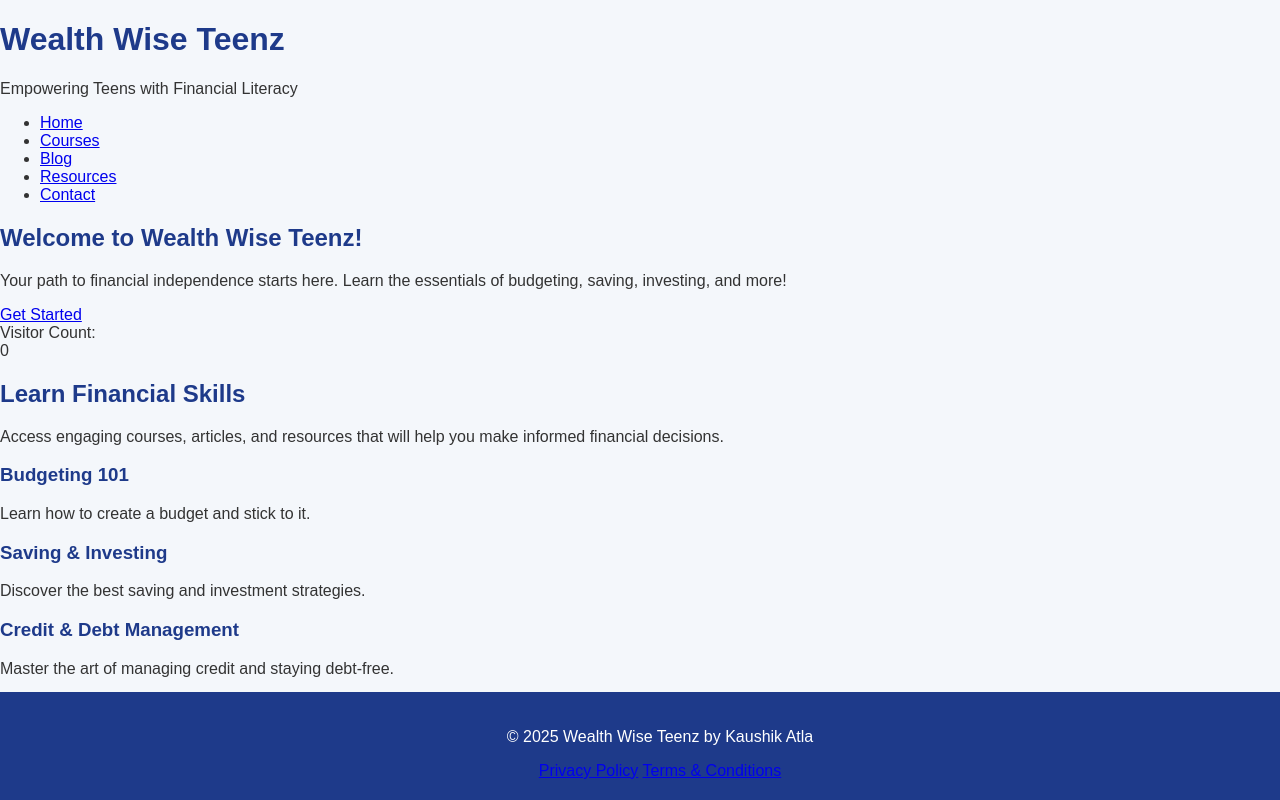
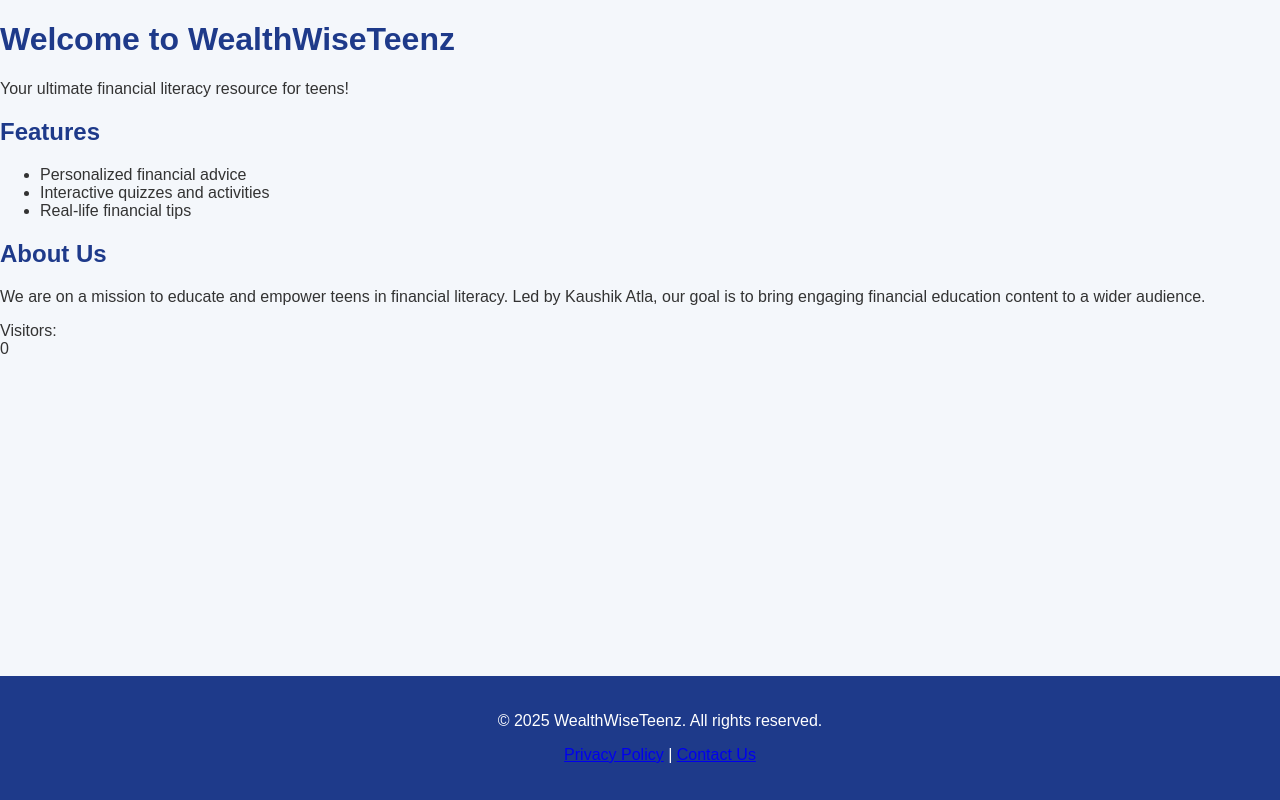
Before and after one commit to kaushik37-sk/WealthWiseBot, a plain HTML site: page index.html in a window 1280 px wide. Drawn offline with Linux system fonts and the light colour scheme.

Commit message:
Update index.html

```diff
--- a/index.html
+++ b/index.html
@@ -3,79 +3,39 @@
 <head>
   <meta charset="UTF-8">
   <meta name="viewport" content="width=device-width, initial-scale=1.0">
-    <meta name="description" content="Wealth Wise Teenz - Empowering teens with financial literacy for a brighter future.">
-    <meta name="author" content="Kaushik Atla">
-    <title>Wealth Wise Teenz - Financial Literacy for Teens</title>
+  <meta http-equiv="X-UA-Compatible" content="ie=edge">
+  <title>WealthWiseTeenz by Kaushik Atla</title>
   <link rel="stylesheet" href="styles.css">
+  <script defer src="scripts.js"></script>
 </head>
 <body>
-    <!-- Header Section -->
   <header>
-        <div class="logo">
-            <h1>Wealth Wise Teenz</h1>
-            <p>Empowering Teens with Financial Literacy</p>
-        </div>
-        <nav>
-            <ul>
-                <li><a href="#">Home</a></li>
-                <li><a href="#">Courses</a></li>
-                <li><a href="#">Blog</a></li>
-                <li><a href="#">Resources</a></li>
-                <li><a href="#">Contact</a></li>
-            </ul>
-        </nav>
+    <h1>Welcome to WealthWiseTeenz</h1>
+    <p>Your ultimate financial literacy resource for teens!</p>
   </header>
 
-    <!-- Hero Section -->
-    <section class="hero">
-        <div class="hero-content">
-            <h2>Welcome to Wealth Wise Teenz!</h2>
-            <p>Your path to financial independence starts here. Learn the essentials of budgeting, saving, investing, and more!</p>
-            <a href="#" class="cta-button">Get Started</a>
-        </div>
+  <section id="features">
+    <h2>Features</h2>
+    <ul>
+      <li>Personalized financial advice</li>
+      <li>Interactive quizzes and activities</li>
+      <li>Real-life financial tips</li>
+    </ul>
   </section>
 
-    <!-- Visitor Counter Section -->
+  <section id="about">
+    <h2>About Us</h2>
+    <p>We are on a mission to educate and empower teens in financial literacy. Led by Kaushik Atla, our goal is to bring engaging financial education content to a wider audience.</p>
+  </section>
+
+  <footer>
+    <p>&copy; 2025 WealthWiseTeenz. All rights reserved.</p>
+    <p><a href="#">Privacy Policy</a> | <a href="#">Contact Us</a></p>
+  </footer>
+
   <div class="visitor-counter">
-        <div>Visitor Count:</div>
+    <div>Visitors:</div>
     <div class="website-counter">0</div>
   </div>
-
-    <!-- Content Section -->
-    <section class="content">
-        <div class="content-container">
-            <h2>Learn Financial Skills</h2>
-            <p>Access engaging courses, articles, and resources that will help you make informed financial decisions.</p>
-            <div class="cards">
-                <div class="card">
-                    <h3>Budgeting 101</h3>
-                    <p>Learn how to create a budget and stick to it.</p>
-                </div>
-                <div class="card">
-                    <h3>Saving & Investing</h3>
-                    <p>Discover the best saving and investment strategies.</p>
-                </div>
-                <div class="card">
-                    <h3>Credit & Debt Management</h3>
-                    <p>Master the art of managing credit and staying debt-free.</p>
-                </div>
-            </div>
-        </div>
-    </section>
-
-    <!-- Footer Section -->
-    <footer>
-        <p>&copy; 2025 Wealth Wise Teenz by Kaushik Atla</p>
-        <div class="footer-links">
-            <a href="#">Privacy Policy</a>
-            <a href="#">Terms & Conditions</a>
-        </div>
-    </footer>
-
-    <!-- Scroll to Top Button -->
-    <button class="scroll-to-top" title="Go to top">↑</button>
-
-    <!-- Linking the Script -->
-    <script src="script.js"></script>
 </body>
 </html>
```
Lines whose indentation alone changed are shown as unchanged.
